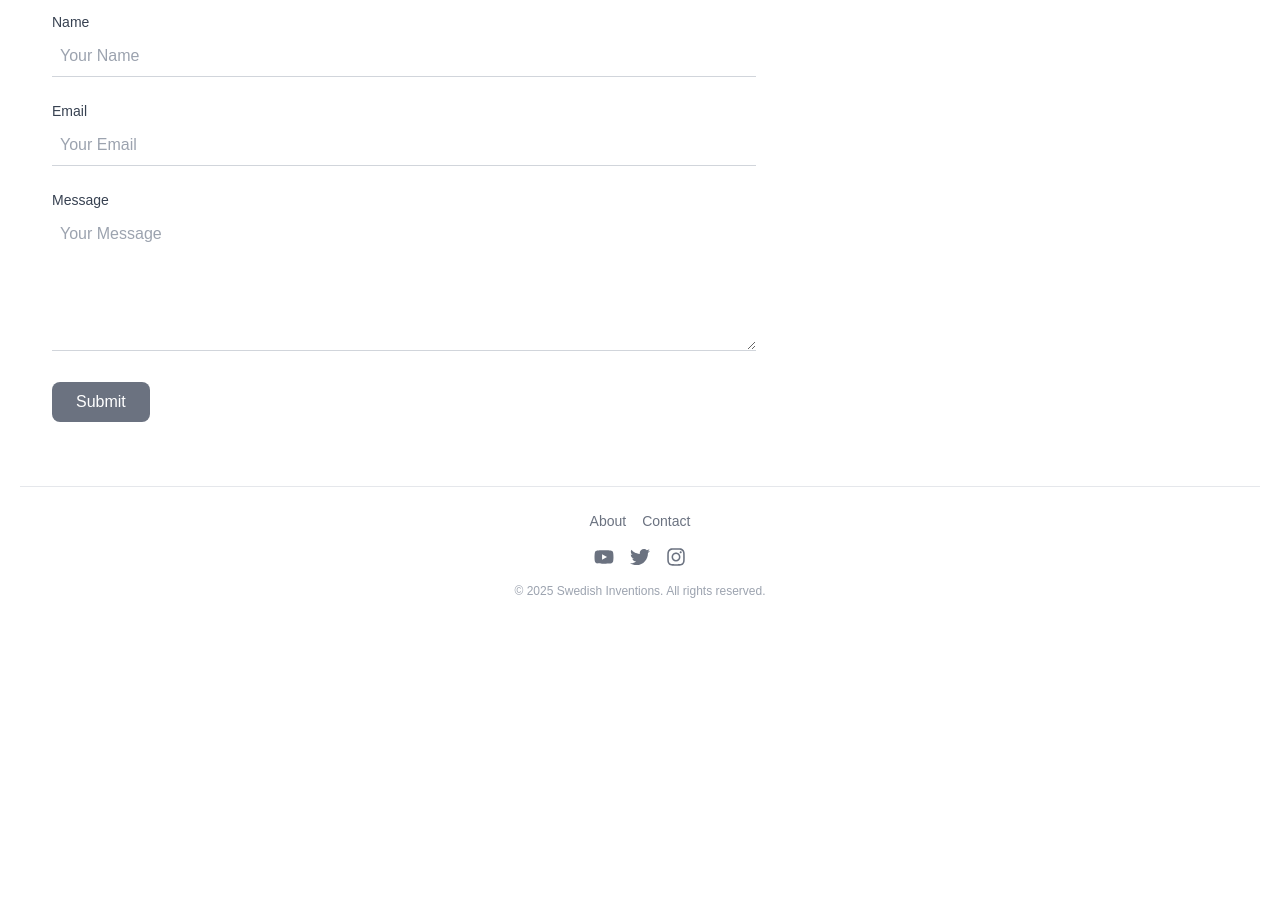
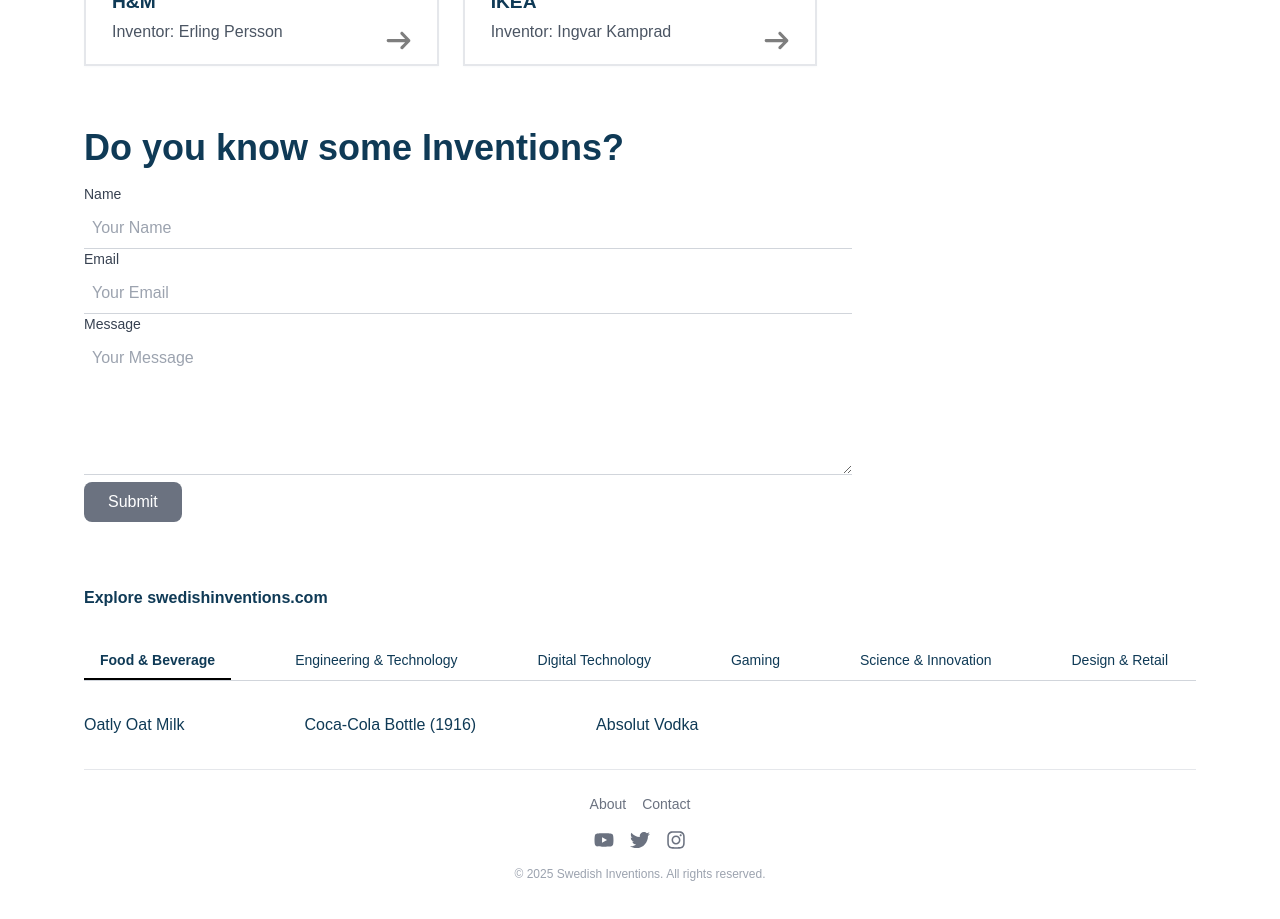
Before and after one commit to koiralaprijun00/swedish-inventions, a Next.js app: page / in a window 1280 px wide. Shown: the part 4020-4939 px from the top of the page. Before the commit the page ends 4663 px from the top, so only its background shows below. Built offline with nearby package versions, Linux system fonts and the light colour scheme; a web font is replaced by a local one.

Commit message:
Added Tab Design

```diff
--- a/src/app/ContactForm.tsx
+++ b/src/app/ContactForm.tsx
@@ -1,3 +1,5 @@
+'use client'
+
 import { useState } from "react"
 
 const ContactForm = () => {
@@ -37,8 +39,9 @@
   }
 
   return (
-    <form className="max-w-3xl rounded-lg p-6 md:p-8 space-y-6" onSubmit={handleSubmit}>
+    <form className="max-w-3xl rounded-lg" onSubmit={handleSubmit}>
       <div>
+        <h2 className="text-4xl font-bold mb-4">Do you know some Inventions?</h2>
         <label htmlFor="name" className="block text-sm font-medium text-gray-700 mb-1">
           Name
         </label>
--- /dev/null
+++ b/src/app/Tabs.js
@@ -0,0 +1,45 @@
+'use client'
+
+import React, { useState } from 'react';
+import inventionsData from './inventionsData'; // Adjust the path if needed
+import Link from 'next/link';
+
+const Tabs = () => {
+  const [activeTab, setActiveTab] = useState(inventionsData[0]?.category);
+
+  return (
+    <div>
+      <h2 className="text-md font-bold mt-16 mb-8">Explore swedishinventions.com</h2>
+      <div className=" text-sm flex border-b border-gray-300 overflow-x-auto whitespace-nowrap gap-12">
+        {inventionsData.map((category) => (
+          <div
+            key={category.category}
+            className={`px-4 py-2 cursor-pointer ${
+              activeTab === category.category ? 'border-b-2 border-black font-bold' : ''
+            }`}
+            onClick={() => setActiveTab(category.category)}
+          >
+            {category.category}
+          </div>
+        ))}
+      </div>
+      <div className="mt-8 space-y-2">
+        {inventionsData
+          .find((category) => category.category === activeTab)
+          ?.items.map((item, index) => (
+            <div key={index} className="inline mr-[120px]">
+            <Link
+              key={index}
+              href={`/invention/${encodeURIComponent(item.name)}`}
+              className="inline-block text-blue-600 hover:text-blue-800 transition-colors"
+            >
+              <h3 className="inline">{item.name}</h3>
+            </Link>
+            </div>
+          ))}
+      </div>
+    </div>
+  );
+};
+
+export default Tabs;
--- a/src/app/invention/[id]/page.tsx
+++ b/src/app/invention/[id]/page.tsx
@@ -18,15 +18,11 @@
   return (
       <div className="invention-page-container">
         <div className="invention-page-content">
-        <p className="invention-page-category">
             {invention.category}
-        </p>
           <h1>
           {invention.name}
           </h1>
-        <p className="invention-page-description">
             {invention.description}
-        </p>
           <div className="invention-page-image-container">
             <img src={invention.imageSrc} alt={invention.name} className="invention-page-image" />
           </div>
--- a/src/app/inventionsData.js
+++ b/src/app/inventionsData.js
@@ -4,6 +4,7 @@
     items: [
       {
         name: "Oatly Oat Milk",
+        shortDescription: "Oatly: The Creamy Oat Milk Taking Over the World!",
         description:
           "Oatly Oat Milk is a plant-based milk alternative made from oats. It is known for its creamy texture and mild, slightly sweet flavor. Oatly is a popular choice for those who are lactose intolerant, vegan, or looking to reduce their dairy consumption. It is often used in coffee, smoothies, and baking, and is fortified with vitamins and minerals to provide a nutritious alternative to cow&rsquo;s milk.",
         imageSrc: "/invention-images/oatly.jpg",
@@ -195,9 +196,9 @@
       {
         name: "H&M",
         description: (
-          <div class="container">
-            <section class="space-y-8 mb-8">
-              <p class="text-lg leading-relaxed">
+          <div className="container">
+            <section className="space-y-8 mb-8">
+              <p className="text-lg leading-relaxed">
                 Sweden, renowned for its breathtaking landscapes and innovative spirit, has given the world numerous groundbreaking contributions. Among these is Hennes & Mauritz,
                 better known as H&M, a global fashion giant that has revolutionized the retail clothing industry. As part of Sweden&lsquo;s rich legacy of innovation, H&M has
                 established itself not only as a fashion leader but also as a pioneer in sustainable practices and accessible style. This blog explores the story, growth, and
@@ -205,13 +206,13 @@
               </p>
 
               <section>
-                <h2 class="text-xl font-semibold text-blue-500">Humble Beginnings: The Birth of H&M</h2>
-                <p class="text-lg leading-relaxed">
+                <h2 className="text-xl font-semibold text-blue-500">Humble Beginnings: The Birth of H&M</h2>
+                <p className="text-lg leading-relaxed">
                   H&M was founded in 1947 by Erling Persson in the small Swedish town of Västerås. Originally named Hennes (Swedish for “hers”), the store focused exclusively on
-                  women&rsquo;s clothing. Persson&rsquo;s inspiration came from a trip to the United States, where he observed the efficiency and popularity of mass-produced clothing.
-                  Persson envisioned a store that offered fashionable, affordable clothing to the everyday consumer.
+                  women&rsquo;s clothing. Persson&rsquo;s inspiration came from a trip to the United States, where he observed the efficiency and popularity of mass-produced
+                  clothing. Persson envisioned a store that offered fashionable, affordable clothing to the everyday consumer.
                 </p>
-                <p class="text-lg leading-relaxed">
+                <p className="text-lg leading-relaxed">
                   In 1968, Persson acquired Mauritz Widforss, a retailer specializing in men&rsquo;s and outdoor clothing, leading to the rebranding of the company as Hennes &
                   Mauritz—H&M. With this merger, H&M began offering a wide array of clothing for women, men, and eventually children, catering to a diverse audience and laying the
                   foundation for its global expansion.
@@ -219,38 +220,38 @@
               </section>
 
               <section>
-                <h2 class="text-xl font-semibold text-blue-500">Global Expansion: Becoming a Fashion Empire</h2>
-                <p class="text-lg leading-relaxed">
+                <h2 className="text-xl font-semibold text-blue-500">Global Expansion: Becoming a Fashion Empire</h2>
+                <p className="text-lg leading-relaxed">
                   H&M&rsquo;sjourney from a single store in Sweden to a global fashion empire is a testament to its innovative business model and relentless pursuit of excellence.
                   The company&rsquo;s first international store opened in Norway in 1964, and by the 1970s, it had expanded to Denmark and the United Kingdom.
                 </p>
-                <p class="text-lg leading-relaxed">
+                <p className="text-lg leading-relaxed">
                   H&M&rsquo;sappeal lies in its ability to merge affordability with trend-focused designs. The brand embraced the concept of fast fashion, ensuring that
                   high-quality, fashionable clothing reached stores quickly after appearing on runways. This model not only democratized fashion but also cemented H&M as a go-to
                   destination for consumers seeking style without breaking the bank.
                 </p>
-                <p class="text-lg leading-relaxed">
+                <p className="text-lg leading-relaxed">
                   By the 2000s, H&M had firmly established itself on every continent, with flagship stores in major cities like New York, Paris, and Tokyo. Today, H&M operates in
                   over 75 markets with thousands of stores and a robust online presence.
                 </p>
               </section>
 
               <section>
-                <h2 class="text-xl font-semibold text-blue-500">Innovations in the Retail Industry</h2>
-                <p class="text-lg leading-relaxed">
+                <h2 className="text-xl font-semibold text-blue-500">Innovations in the Retail Industry</h2>
+                <p className="text-lg leading-relaxed">
                   H&M&rsquo;s success can be attributed to its innovative approach to retail. The brand has consistently stayed ahead of industry trends, leveraging technology and
                   design to enhance the shopping experience.
                 </p>
 
-                <h3 class="text-xl font-semibold text-blue-400 mt-6">Collaborations with Designers and Celebrities</h3>
-                <p class="text-lg leading-relaxed">
+                <h3 className="text-xl font-semibold text-blue-400 mt-6">Collaborations with Designers and Celebrities</h3>
+                <p className="text-lg leading-relaxed">
                   H&M pioneered the concept of designer collaborations, bridging the gap between high fashion and mainstream retail. Partnerships with industry icons like Karl
                   Lagerfeld, Stella McCartney, and Alexander Wang brought haute couture designs to the masses at affordable prices. These limited-edition collections generated
                   global buzz, attracting millions of shoppers and solidifying H&M&rsquo;sstatus as a trendsetter.
                 </p>
 
-                <h3 class="text-xl font-semibold text-blue-400 mt-6">Digital Transformation</h3>
-                <p class="text-lg leading-relaxed">
+                <h3 className="text-xl font-semibold text-blue-400 mt-6">Digital Transformation</h3>
+                <p className="text-lg leading-relaxed">
                   Recognizing the importance of e-commerce early on, H&M invested heavily in its online platform. The brand&rsquo;s mobile app and website offer seamless shopping
                   experiences, featuring user-friendly interfaces, personalized recommendations, and virtual styling tools. H&M&rsquo;s embrace of technology has ensured its
                   relevance in an increasingly digital world.
--- a/src/app/layout.tsx
+++ b/src/app/layout.tsx
@@ -1,3 +1,5 @@
+
+
 import type { Metadata } from "next";
 import { GoogleTagManager } from '@next/third-parties/google'
 import { Geist, Geist_Mono } from "next/font/google";
@@ -5,6 +7,7 @@
 import Navbar from "./Navbar";
 import "./globals.css";
 import Footer from "./Footer";
+import Tabs from "./Tabs";
 
 const geistSans = Geist({
   variable: "--font-geist-sans",
@@ -38,6 +41,7 @@
         <Navbar />
         {children}
         <ContactForm />
+        <Tabs />
         <Footer />
       </body>
 
--- a/src/app/style.css
+++ b/src/app/style.css
@@ -13,7 +13,7 @@
   margin: 0 auto;
   padding: 20px;
   color: #0f3a56;
-  max-width: 1400px;
+  max-width: 90%;
 }
 h1,
 h2,
```
Also changed, not shown: src/app/css/invention-page.css (+3 -4 lines). Lines whose indentation alone changed are shown as unchanged.
